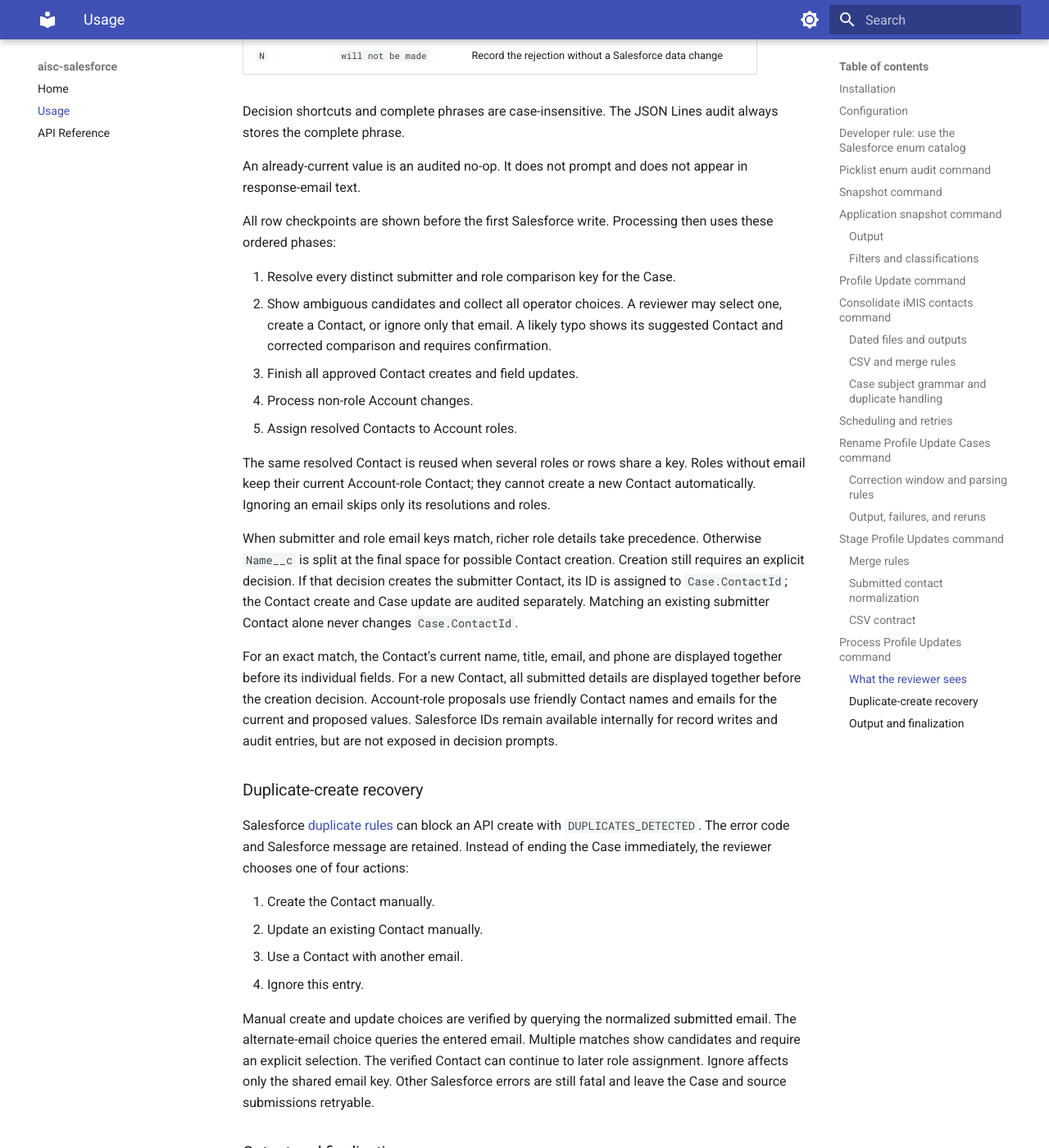
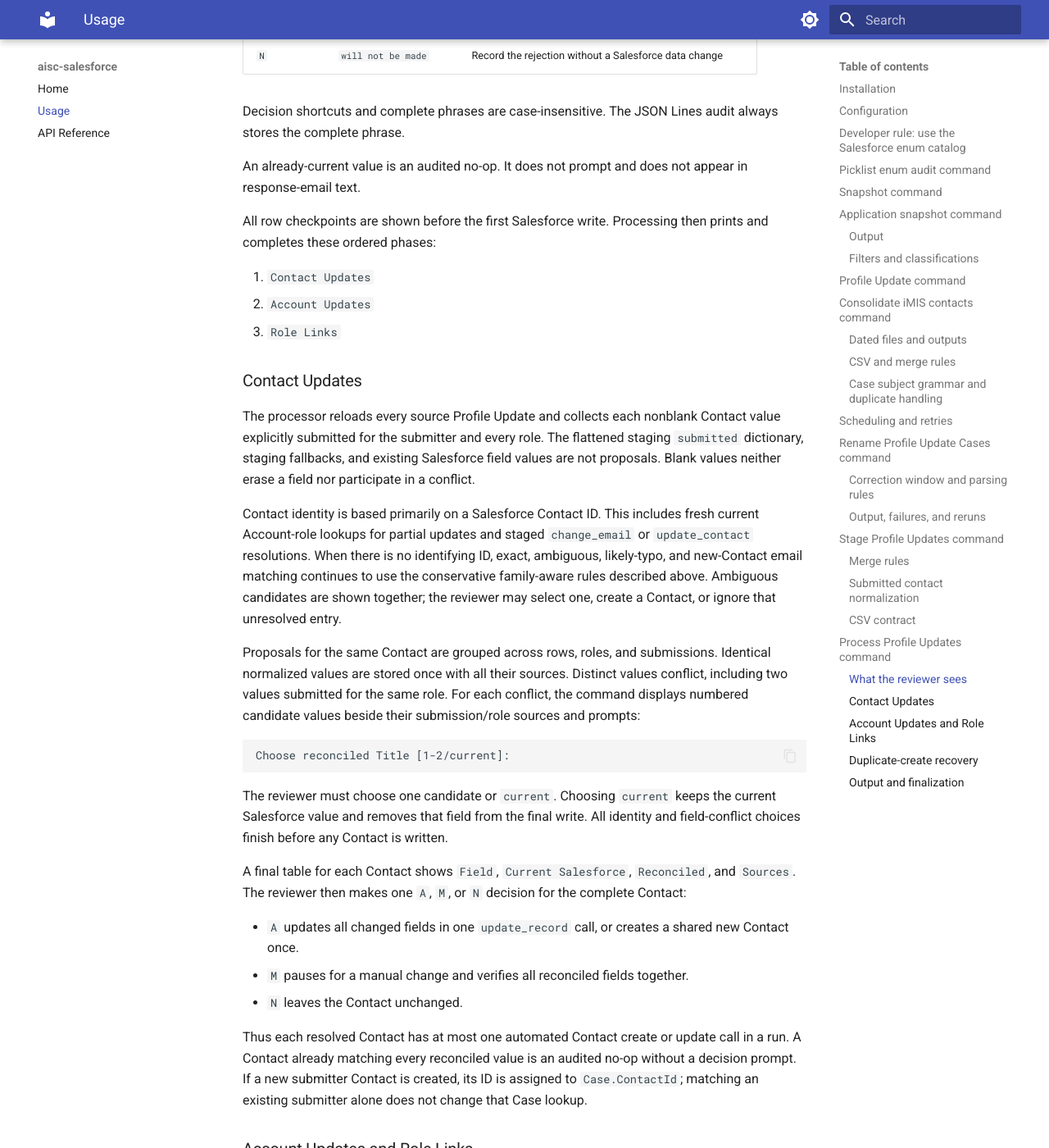
Before and after one commit to MauxBoyle/aisc-sf, an MkDocs documentation site: the page built from docs/usage.md, in a window 1280 px wide and 1400 px high, scrolled down 15351 px. Shown: the whole window at 82% size. Built offline with MkDocs 1.6.1 and Material for MkDocs 9.7.7, drawn with Linux system fonts in a browser that asks for light colours; some of the changed text lies outside the part shown.

Commit message:
feat: process profile contacts before role links

````diff
--- a/docs/usage.md
+++ b/docs/usage.md
@@ -702,34 +702,69 @@
 appear in response-email text.
 
 All row checkpoints are shown before the first Salesforce write. Processing
-then uses these ordered phases:
+then prints and completes these ordered phases:
 
-1. Resolve every distinct submitter and role comparison key for the Case.
-2. Show ambiguous candidates and collect all operator choices. A reviewer may
-   select one, create a Contact, or ignore only that email. A likely typo shows
-   its suggested Contact and corrected comparison and requires confirmation.
-3. Finish all approved Contact creates and field updates.
-4. Process non-role Account changes.
-5. Assign resolved Contacts to Account roles.
+1. `Contact Updates`
+2. `Account Updates`
+3. `Role Links`
 
-The same resolved Contact is reused when several roles or rows share a key.
-Roles without email keep their current Account-role Contact; they cannot create
-a new Contact automatically. Ignoring an email skips only its resolutions and
-roles.
+### Contact Updates
 
-When submitter and role email keys match, richer role details take precedence.
-Otherwise `Name__c` is split at the final space for possible Contact creation.
-Creation still requires an explicit decision. If that decision creates the
-submitter Contact, its ID is assigned to `Case.ContactId`; the Contact create
-and Case update are audited separately. Matching an existing submitter Contact
-alone never changes `Case.ContactId`.
+The processor reloads every source Profile Update and collects each nonblank
+Contact value explicitly submitted for the submitter and every role. The
+flattened staging `submitted` dictionary, staging fallbacks, and existing
+Salesforce field values are not proposals. Blank values neither erase a field
+nor participate in a conflict.
 
-For an exact match, the Contact's current name, title, email, and phone are
-displayed together before its individual fields. For a new Contact, all
-submitted details are displayed together before the creation decision.
-Account-role proposals use friendly Contact names and emails for the current
-and proposed values. Salesforce IDs remain available internally for record
-writes and audit entries, but are not exposed in decision prompts.
+Contact identity is based primarily on a Salesforce Contact ID. This includes
+fresh current Account-role lookups for partial updates and staged
+`change_email` or `update_contact` resolutions. When there is no identifying
+ID, exact, ambiguous, likely-typo, and new-Contact email matching continues to
+use the conservative family-aware rules described above. Ambiguous candidates
+are shown together; the reviewer may select one, create a Contact, or ignore
+that unresolved entry.
+
+Proposals for the same Contact are grouped across rows, roles, and
+submissions. Identical normalized values are stored once with all their
+sources. Distinct values conflict, including two values submitted for the same
+role. For each conflict, the command displays numbered candidate values beside
+their submission/role sources and prompts:
+
+```text
+Choose reconciled Title [1-2/current]:
+```
+
+The reviewer must choose one candidate or `current`. Choosing `current` keeps
+the current Salesforce value and removes that field from the final write. All
+identity and field-conflict choices finish before any Contact is written.
+
+A final table for each Contact shows `Field`, `Current Salesforce`,
+`Reconciled`, and `Sources`. The reviewer then makes one `A`, `M`, or `N`
+decision for the complete Contact:
+
+- `A` updates all changed fields in one `update_record` call, or creates a
+  shared new Contact once.
+- `M` pauses for a manual change and verifies all reconciled fields together.
+- `N` leaves the Contact unchanged.
+
+Thus each resolved Contact has at most one automated Contact create or update
+call in a run. A Contact already matching every reconciled value is an audited
+no-op without a decision prompt. If a new submitter Contact is created, its ID
+is assigned to `Case.ContactId`; matching an existing submitter alone does not
+change that Case lookup.
+
+### Account Updates and Role Links
+
+Ordinary company-name, owner, and billing-address changes run only after the
+Contact phase is complete. The final role-link phase uses the preserved mapping
+from each submission/role source to its resolved Contact ID, so it still works
+when phase one changed the Contact email or created a Contact shared by several
+roles. This phase may update Account role lookup fields only. It performs no
+Contact create or update.
+
+Account-role proposals use friendly Contact names and emails for current and
+proposed values. Salesforce IDs remain available internally for record writes
+and audit entries, but are not exposed in decision prompts.
 
 ### Duplicate-create recovery
 
@@ -784,9 +819,12 @@
 records are closed and the Case stays `Pending`.
 
 Contact audit objects include classification, comparison key, candidates,
-selected Contact, reason, confidence, and warnings. Operator selections,
-duplicate recovery, ignored entries, Contact writes, Case Contact assignment,
-and later Account-role assignments are separate, immediately flushed events.
+selected Contact, reason, confidence, and warnings. Every field-conflict
+selection is an explicit event that records the candidate values and their
+sources. A single aggregate Contact create/update event records the final field
+dictionary and every source submission ID for that Contact. Operator identity
+selections, duplicate recovery, ignored entries, Case Contact assignment, and
+later Account-role assignments are separate, immediately flushed events.
 
 On interruption, an unrelated Salesforce failure, or a manual value that does not verify,
 the audit is flushed, unfinalized source Profile Updates stay open, the Case is
````
Also changed, not shown: README.md (+45 -17 lines), 2 other files.
